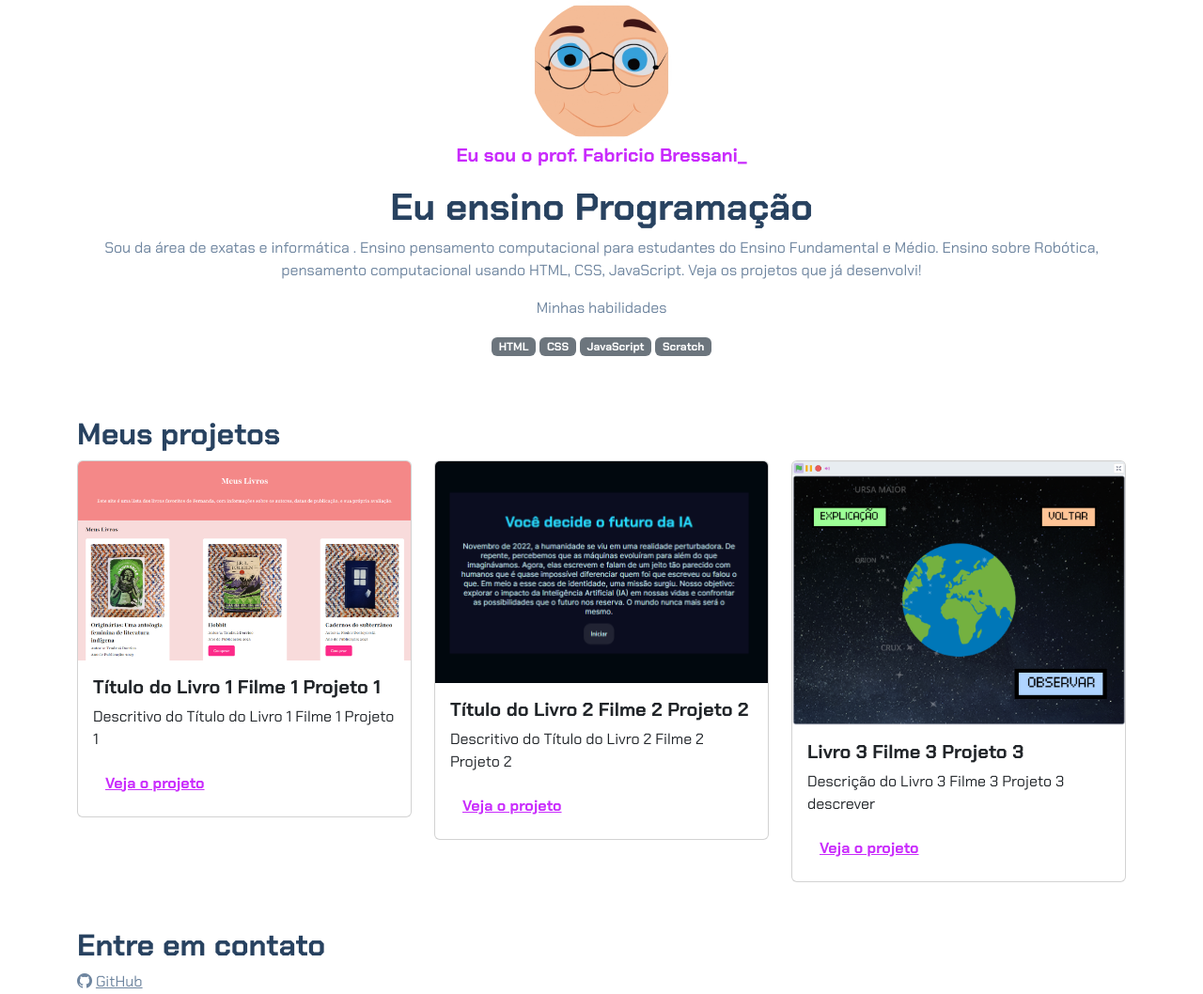
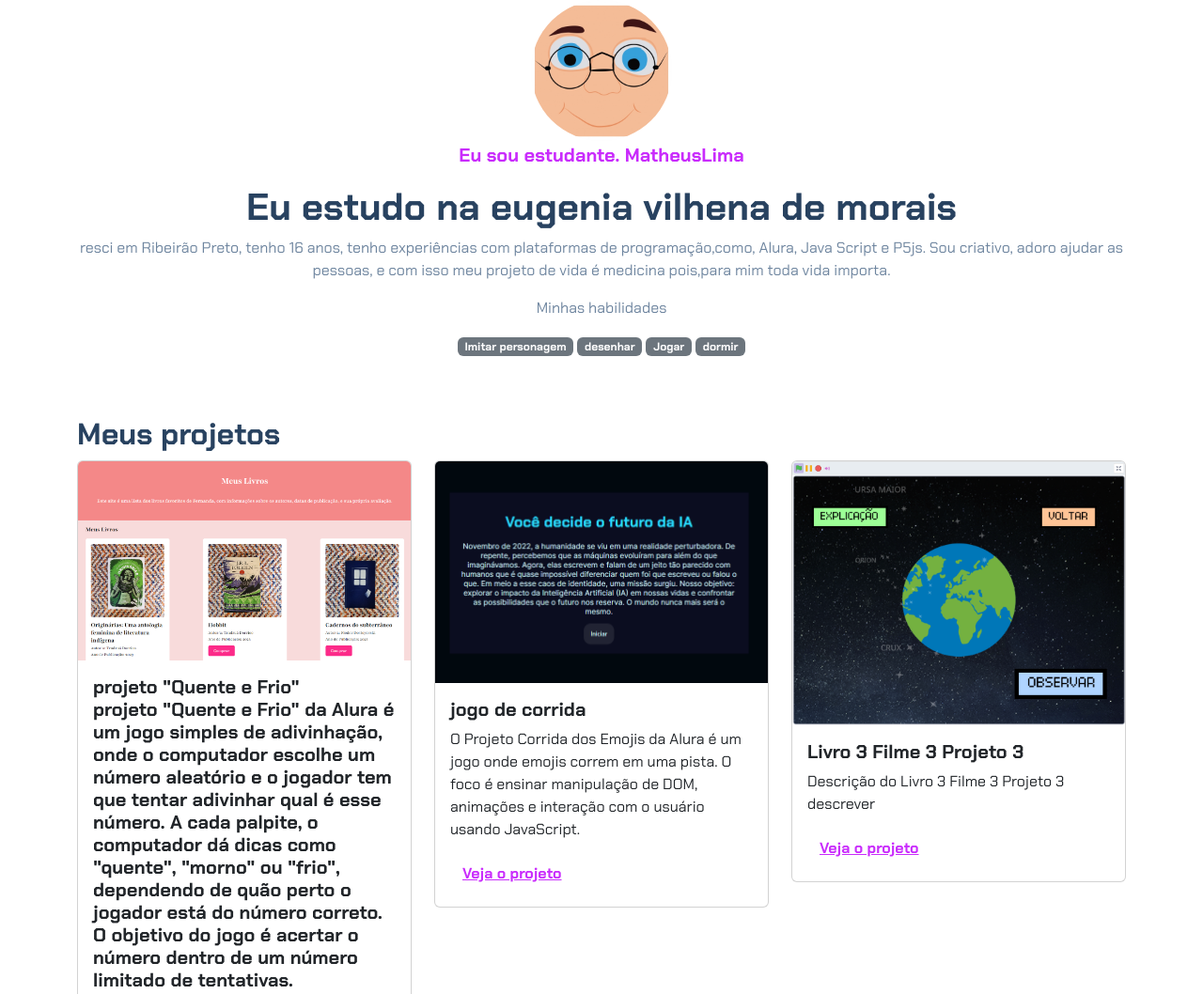
Before and after one commit to 00001108236935/reposit-rio_10, a plain HTML site: page index.html in a window 1280 px wide. Shown: the top 1058 px of the page at 94% size. Drawn offline with nearby package versions, Linux system fonts and the light colour scheme; files whose address does not match are found by name.

Commit message:
Update index.html

```diff
--- a/index.html
+++ b/index.html
@@ -12,44 +12,44 @@
 
 <body>
     <header class="container text-center">
-        <img src="Fabricio.jpg" alt="avatar do Fabricio" class="rounded-circle" width="150" height="150"
+        <img src="Fabricio.jpg" alt="avatar do matheus" class="rounded-circle" width="150" height="150"
             srcset="">
-        <p class="lead">Eu sou o prof. Fabricio Bressani_</p>
-        <h1>Eu ensino Programação</h1>
-        <p>Sou da área de exatas e informática . Ensino pensamento computacional para estudantes do Ensino
-            Fundamental e Médio. Ensino sobre Robótica, pensamento computacional usando HTML, CSS, JavaScript. Veja os projetos
-            que já desenvolvi!</p>
+        <p class="lead">Eu sou estudante. MatheusLima</p>
+        <h1>Eu estudo na eugenia vilhena de morais</h1>
+        <p>resci em Ribeirão Preto, tenho 16 anos, tenho experiências com plataformas de programação,como, Alura, Java Script e P5js. Sou criativo, adoro ajudar as pessoas, e com isso meu projeto de vida é medicina pois,para mim toda vida importa. </p>
         <p>Minhas habilidades</p>
         <div>
-            <p class="badge bg-secondary">HTML</p>
-            <p class="badge bg-secondary">CSS</p>
-            <p class="badge bg-secondary">JavaScript</p>
-            <p class="badge bg-secondary">Scratch</p>
+            <p class="badge bg-secondary">Imitar personagem</p>
+            <p class="badge bg-secondary">desenhar</p>
+            <p class="badge bg-secondary">Jogar</p>
+            <p class="badge bg-secondary">dormir</p>
         </div>
     </header>
     <main class="container mt-5">
         <h2>Meus projetos</h2>
         <div class="row">
-            <!-- Livro 1 Filme 1 Projeto 1 -->
+            <!-- Quente frio -->
             <div class="col-md-4">
                 <div class="card">
                     <img src="img/projeto-1.png" class="card-img-top" alt="Imagem do projeto 1  virtual">
                     <div class="card-body">
-                        <h5 class="card-title">Título do Livro 1 Filme 1 Projeto 1 </h5>
-                        <p class="card-text">Descritivo do Título do Livro 1 Filme 1 Projeto 1
+                        <h5 class="card-title"> projeto "Quente e Frio"
+                        <p class="card-text"> projeto "Quente e Frio" da Alura é um jogo simples de adivinhação, onde o computador escolhe um número aleatório e o jogador tem que tentar adivinhar qual é esse número. A cada palpite, o computador dá dicas como "quente", "morno" ou "frio", dependendo de quão perto o jogador está do número correto. O objetivo do jogo é acertar o número dentro de um número limitado de tentativas.
+
                         </p>
                         <button type="button" class="btn btn-link" data-bs-toggle="modal" data-bs-target="#modal1">Veja
                             o projeto</button>
                     </div>
                 </div>
             </div>
-            <!-- Livro 2 Filme 2 Projeto 2 -->
+            <!-- jogo de corrida -->
             <div class="col-md-4">
                 <div class="card">
                     <img src="img/projeto-2.png" class="card-img-top" alt="Imagem do Título do Livro 2 Filme 2 Projeto 2">
                     <div class="card-body">
-                        <h5 class="card-title">Título do Livro 2 Filme 2 Projeto 2</h5>
-                        <p class="card-text">Descritivo do Título do Livro 2 Filme 2 Projeto 2</p>
+                        <h5 class="card-title">jogo de corrida</h5>
+                        <p class="card-text">O Projeto Corrida dos Emojis da Alura é um jogo onde emojis correm em uma pista. O foco é ensinar manipulação de DOM, animações e interação com o usuário usando JavaScript.
+</p>
                         <button type="button" class="btn btn-link" data-bs-toggle="modal" data-bs-target="#modal2">Veja
                             o projeto</button>
                     </div>
@@ -82,10 +82,7 @@
                     <button type="button" class="btn-close" data-bs-dismiss="modal" aria-label="Close"></button>
                 </div>
                 <div class="modal-body">
-                    <p>O projeto é uma página web criada com HTML e CSS, destinada a exibir uma coleção pessoal de
-                        livros favoritos. O objetivo é criar um ambiente virtual onde seja possível compartilhar
-                        seus livros preferidos, fornecendo uma descrição breve de cada um, incluindo o autor, o ano
-                        de publicação e uma opção de compra.</p>
+                    <p>comentários sobre o projeto </p>
                     <p>A estrutura do site é baseada em HTML, que define a semântica e o layout do conteúdo,
                         enquanto o CSS é usado para estilizar a página visualmente, incluindo cores, tipografia e a
                         disposição dos elementos.</p>
```
